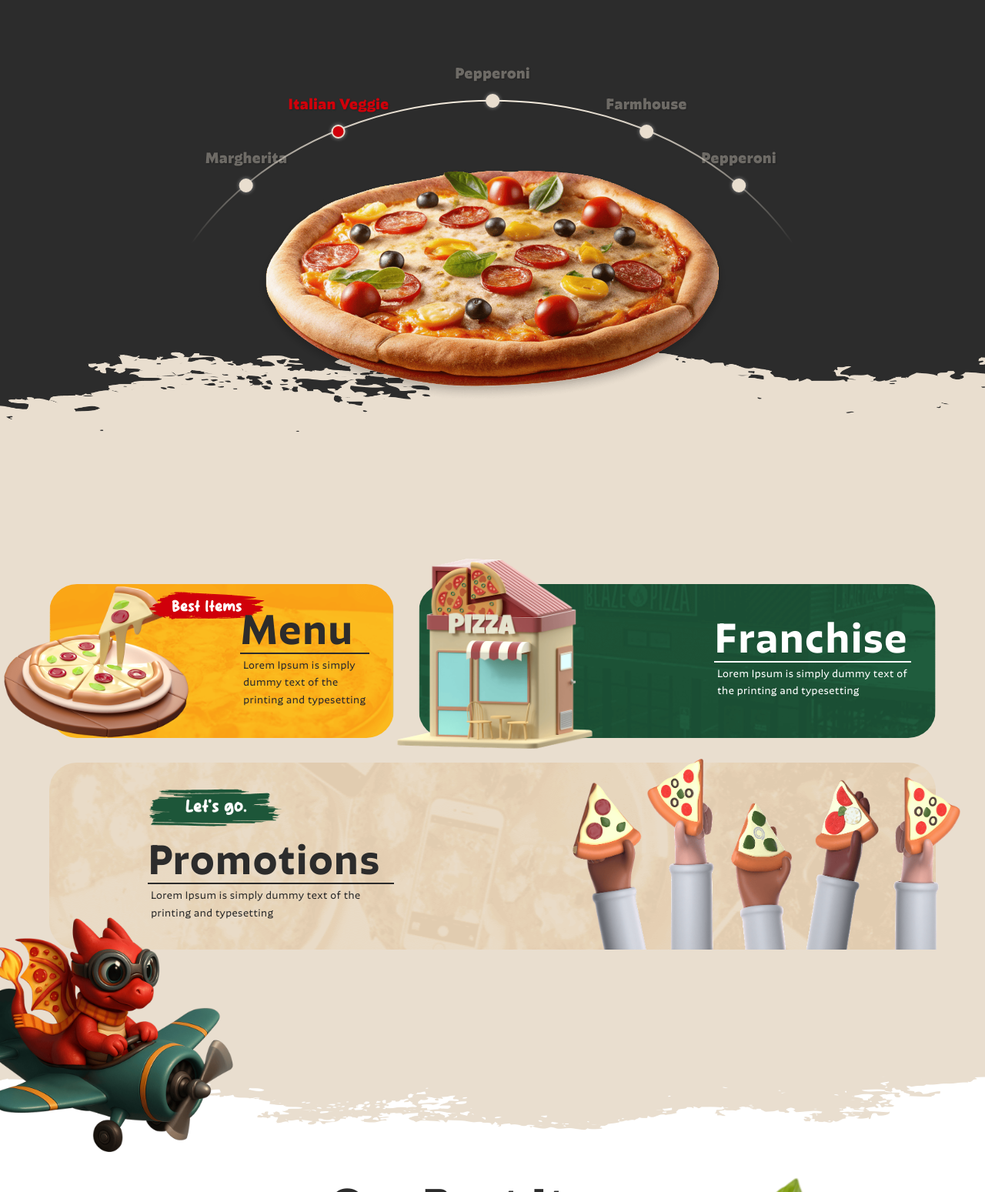
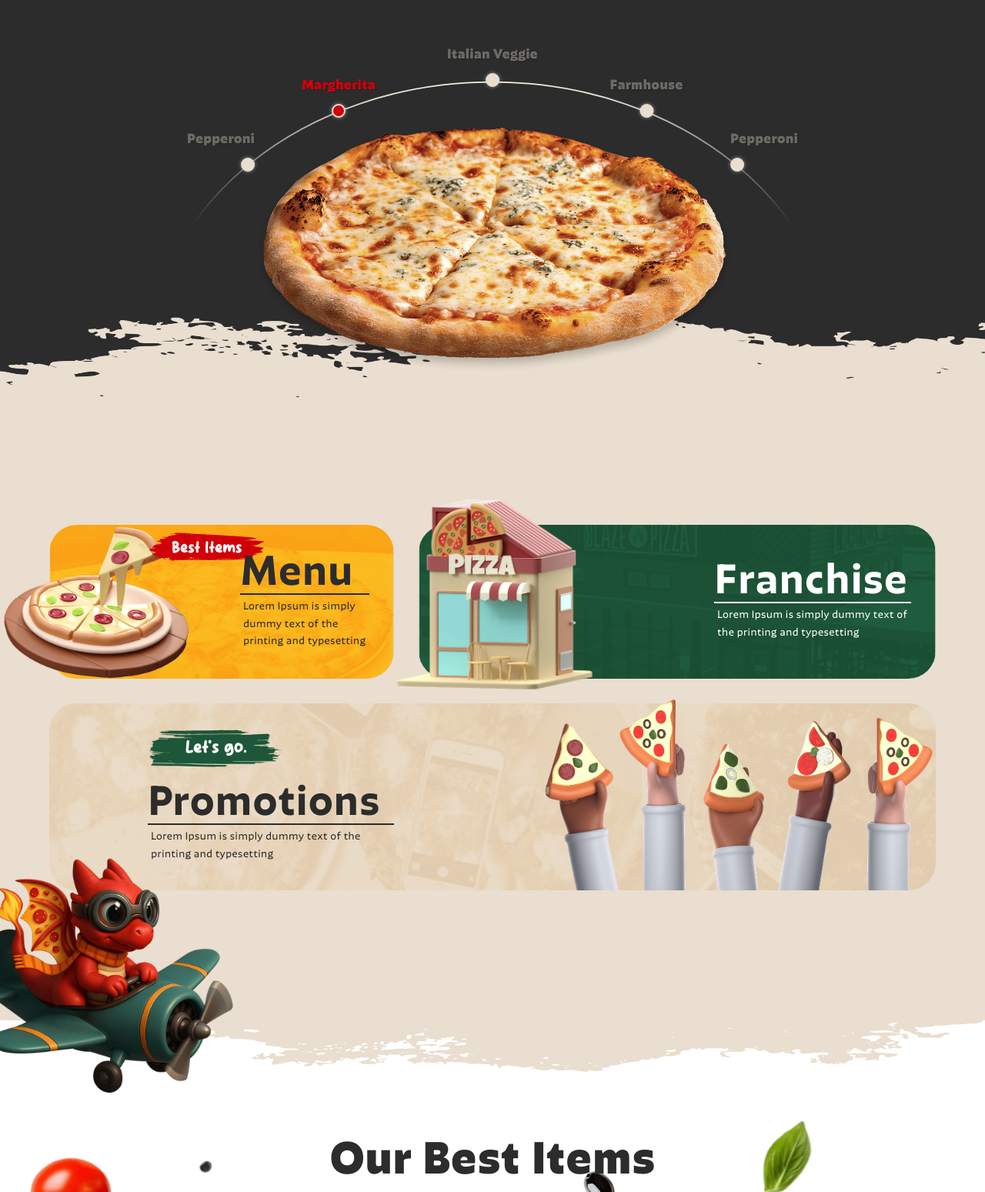
Before and after one commit to huzwares/onis, a plain HTML site: page index.html in a window 1280 px wide. Shown: the part 476-2025 px from the top of the page at 77% size. Drawn offline with Linux system fonts and the light colour scheme; files whose address does not match are found by name.

Commit message:
Add files via upload

```diff
--- a/css/style.css
+++ b/css/style.css
@@ -319,13 +319,14 @@ section.pizza-showcase-container {
 #Ellipse {
     position: absolute;
     top: 100px;
+    aspect-ratio: 2.4577901261;
 }
 
 .arc-selection-menu {
     position: relative;
     width: 100%;
     height: 180px;
-    margin-bottom: 20px;
+    /* margin-bottom: 20px; */
     z-index: 10;
 }
 
@@ -333,7 +334,7 @@ section.pizza-showcase-container {
     position: absolute;
     transform: translateX(-50%);
     cursor: pointer;
-    font-size: 20px;
+    font-size: 18px;
     display: flex;
     flex-direction: column;
     font-weight: 1000;
@@ -377,6 +378,14 @@ section.pizza-showcase-container {
 
 .arc-menu-item.active::after {
     background-color: var(--color-red);
+}
+
+.arc-menu-item:first-child {
+    align-items: end;
+}
+
+.arc-menu-item:last-child {
+    align-items: start;
 }
 
 .pizza-image-display {
@@ -432,6 +441,11 @@ section.pizza-showcase-container {
 
     #Ellipse {
         top: 65px;
+    }
+
+    .arc-menu-item:first-child,
+    .arc-menu-item:last-child {
+        align-items: center;
     }
 }
 @media (max-width: 480px) {
@@ -567,7 +581,7 @@ img#lets_go {
     background-position: top;
     background-size: cover;
     background-repeat: no-repeat;
-    padding: 9rem var(--padd) 2rem;
+    padding: 10rem var(--padd) 2rem;
 }
 
 section.best_item {
@@ -585,7 +599,7 @@ section.best_item {
 }
 
 .row a {
-    padding: var(--padd);
+    padding: calc(var(--padd) + 0.5rem);
     display: flex;
     gap: var(--gap);
     flex-direction: column;
@@ -643,7 +657,7 @@ section.best_item {
     background-image: url("../img/f_row.png");
     background-size: cover;
     background-position: center;
-    padding: 5rem var(--padd);
+    padding: 9rem var(--padd);
     /* z-index: 9; */
     margin-top: -1px;
 }
@@ -748,7 +762,7 @@ footer {
     }
 
     section.cards {
-        margin: calc(4 * var(--gap)) auto calc(3 * var(--gap));
+        margin: calc(3 * var(--gap)) auto;
         grid-template-columns: 1fr 1fr;
         grid-template-areas: "small big" "wide wide";
     }
@@ -763,6 +777,14 @@ footer {
 
     .cards a hgroup p {
         font-size: 14px;
+    }
+
+    .cards img {
+        transition: all 0.3s ease;
+    }
+
+    .cards a:hover img {
+        transform: scale(1.1);
     }
 
     .menu {
@@ -812,7 +834,7 @@ footer {
     #promotion_card img:not(#lets_go) {
         width: 550px;
         left: unset;
-        right: -18px;
+        right: 0;
         bottom: 0;
     }
 
@@ -900,7 +922,7 @@ footer {
     }
 
     .top_header img {
-        width: 82px;
+        width: 50px;
     }
 
     .top_header strong {
--- a/index.html
+++ b/index.html
@@ -219,6 +219,11 @@
             document.addEventListener("DOMContentLoaded", () => {
                 const pizzaOptions = [
                     {
+                        id: "pepperoni_1",
+                        name: "Pepperoni",
+                        imageSrc: "img/piz2.png",
+                    },
+                    {
                         id: "margherita_1",
                         name: "Margherita",
                         imageSrc: "img/piz1.png",
@@ -226,22 +231,17 @@
                     {
                         id: "veggie_1",
                         name: "Italian Veggie",
-                        imageSrc: "img/piz2.png",
-                    },
-                    {
-                        id: "pepperoni_1",
-                        name: "Pepperoni",
-                        imageSrc: "img/piz1.png",
+                        imageSrc: "img/piz3.png",
                     },
                     {
                         id: "farmhouse_1",
                         name: "Farmhouse",
-                        imageSrc: "img/piz2.png",
+                        imageSrc: "img/piz1.png",
                     },
                     {
                         id: "pepperoni_2",
                         name: "Pepperoni",
-                        imageSrc: "img/piz1.png",
+                        imageSrc: "img/piz2.png",
                     },
                 ];
 
@@ -249,11 +249,14 @@
                 const pizzaImageElement = document.getElementById("displayed-pizza-image");
 
                 const menuItemPositions = [
-                    { top: "145px", left: "calc(50% - 320px)" },
+                    // { top: "145px", left: "calc(50% - 320px)" },
+                    // { top: "145px", left: "13%" },
+                    { top: "145px", left: "calc(50% - 353px)" },
                     { top: "75px", left: "calc(50% - 200px)" },
                     { top: "35px", left: "calc(50% - 0px)" },
                     { top: "75px", left: "calc(50% + 200px)" },
-                    { top: "145px", left: "calc(50% + 320px)" },
+                    // { top: "145px", left: "calc(50% + 320px)" },
+                    { top: "145px", left: "calc(50% + 353px)" },
                 ];
                 const itemPositionsMobile = [
                     { top: "75px", left: "calc(50% - 175px)" },
```
Also changed, not shown: css/style.min.css.
